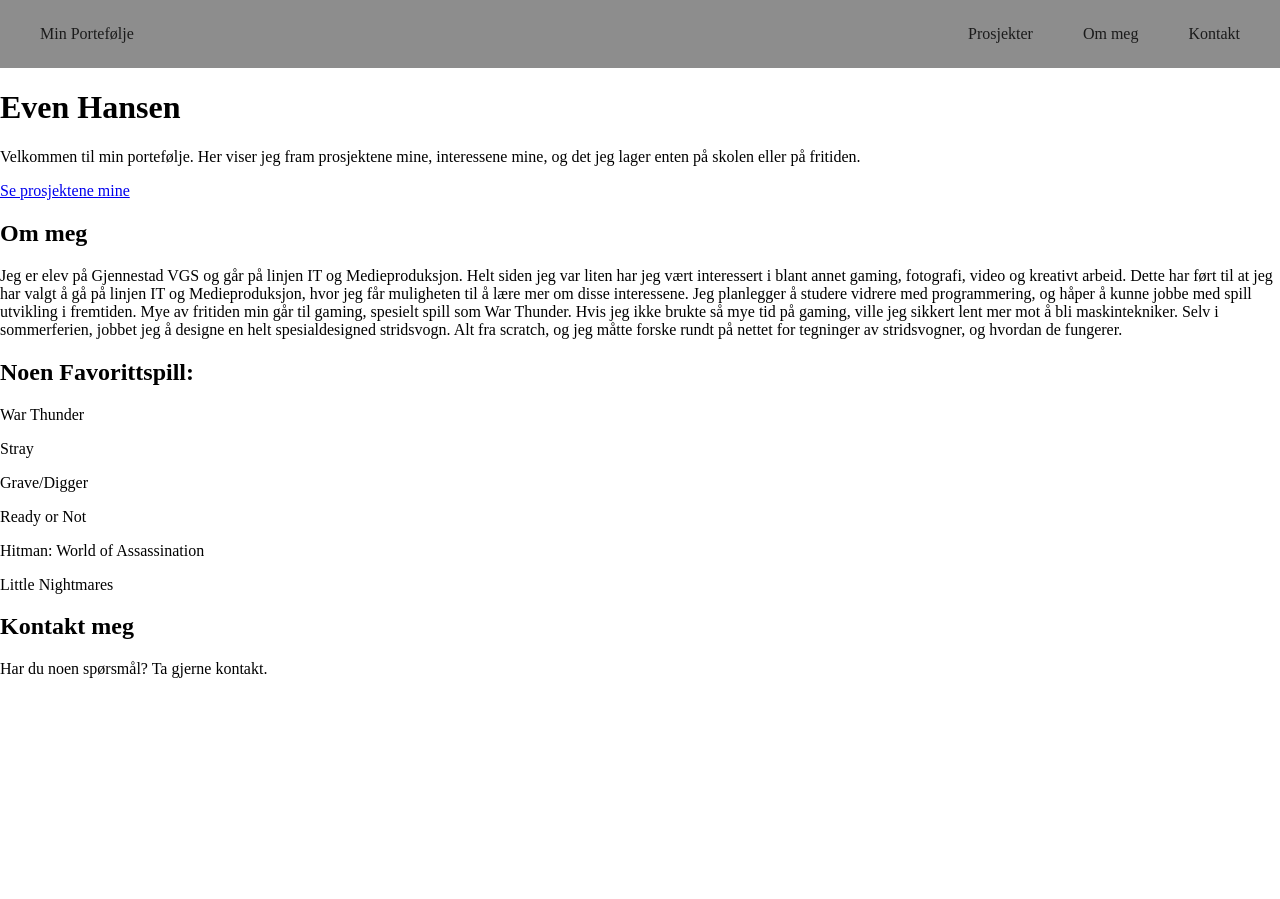
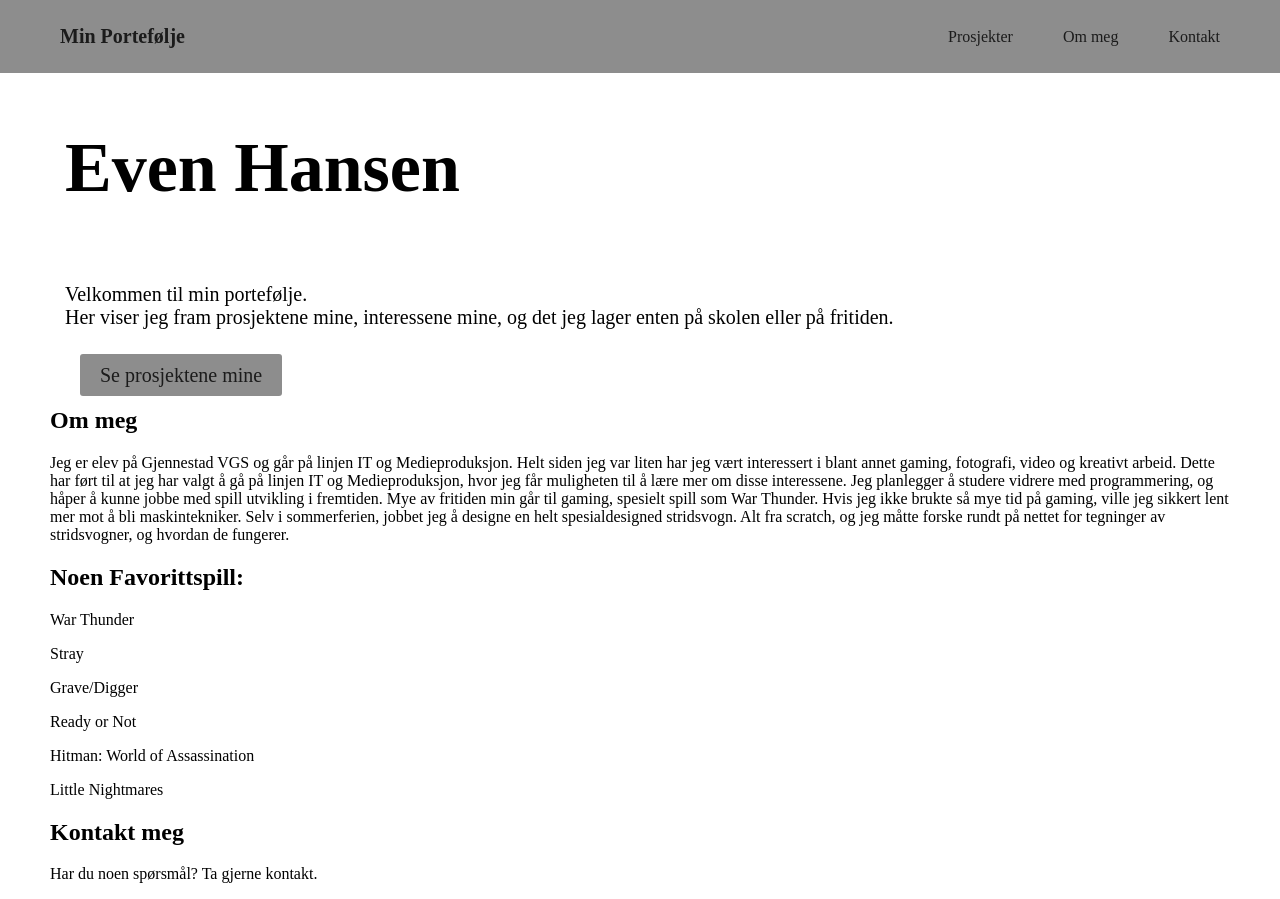
Before and after one commit to evehan10/Oppgave-Egen-Nettside, a plain HTML site: page index.html in a window 1280 px wide. Before the commit the page ends 800 px from the top, so only its background shows below. Drawn offline with Linux system fonts and the light colour scheme.

Commit message:
CSS prosjekt knapp, større h1 tekst og rafinert intro tekst

```diff
--- a/index.html
+++ b/index.html
@@ -28,8 +28,8 @@
 
         <h1>Even Hansen</h1>
 
-        <p>
-            Velkommen til min portefølje.
+        <p class="intro">
+            Velkommen til min portefølje. <br>
             Her viser jeg fram prosjektene mine,
             interessene mine, og det jeg lager enten på skolen eller på fritiden.
         </p>
--- a/styles.css
+++ b/styles.css
@@ -1,5 +1,13 @@
+html {
+    scroll-behavior: smooth;
+}
+
 body {
     margin: 0;
+}
+
+main {
+    padding: 0 50px;
 }
 
 header {
@@ -12,7 +20,7 @@ header {
     display: flex;
     justify-content: space-between;
     align-items: center;
-    padding: 25px 40px;
+    padding: 25px 60px;
     background-color: #8d8d8d;
 }
 
@@ -31,12 +39,46 @@ header {
 }
 
 .nav-links a:hover {
-    color: #1b1b1b;
+    color: #fcfcfc;
 }
 
 .home {
     display: flex;
     color:  #1b1b1b;
     text-decoration: none;
-    font-size: 16px;
+    font-size: 20px;
+    font-weight: bold;
 }
+
+.home:hover {
+    color: #fcfcfc;
+}
+
+h1 {
+    display: flex;
+    font-size: 70px;
+    margin: 0;
+    padding: 55px 15px;
+}
+
+.button {
+    margin-left: 30px;
+    margin-bottom: 20px;
+    padding: 10px 20px;
+    background-color: #8d8d8d;
+    color: #1b1b1b;
+    text-decoration: none;
+    font-size: 20px;
+    border-radius: 3px;
+}
+
+.button:hover {
+    background-color: #c1bfbf;
+    color: #fcfcfc;
+}
+
+.intro {
+    font-size: 20px;
+    margin-bottom: 35px;
+    margin-left: 15px;
+}
```
